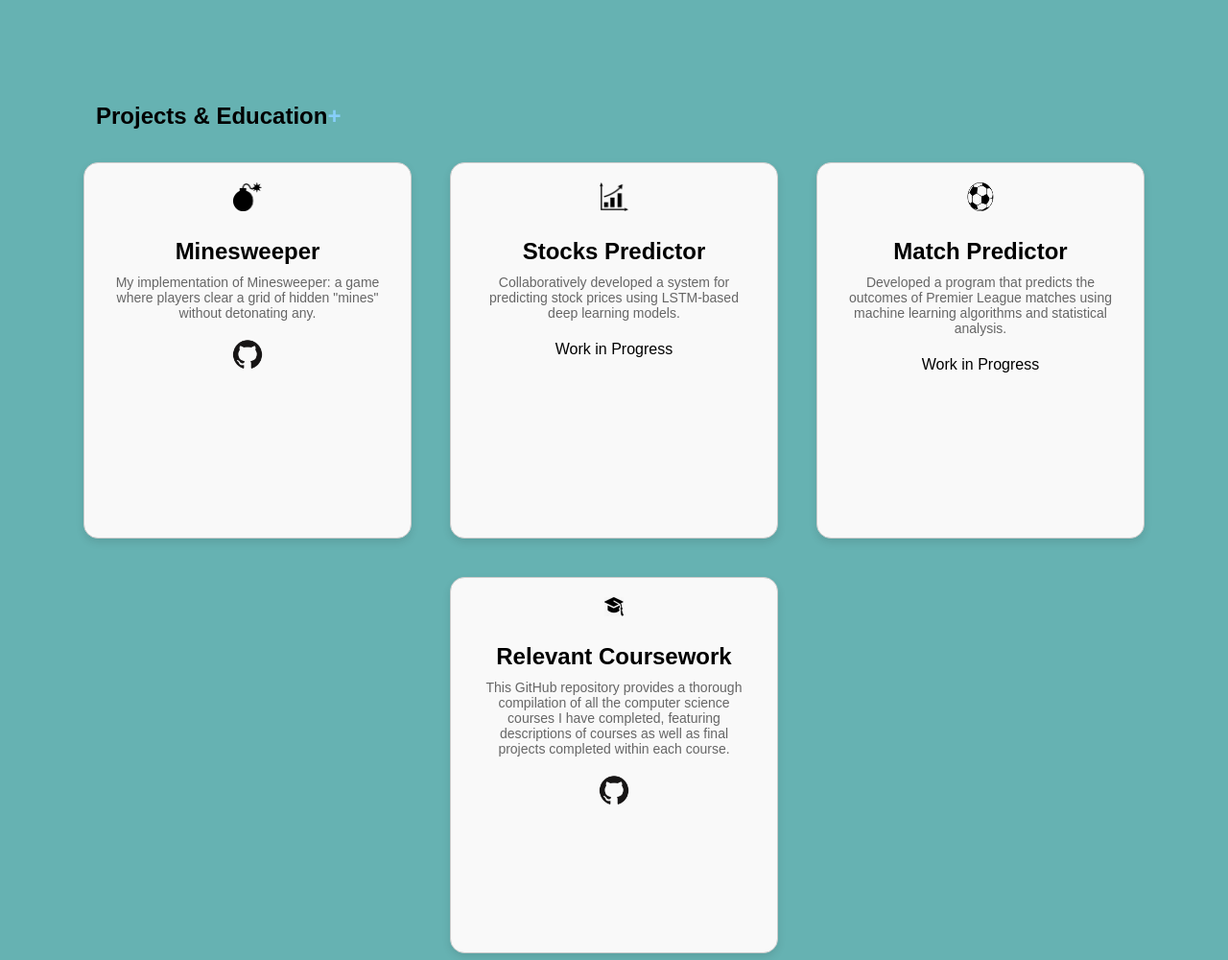
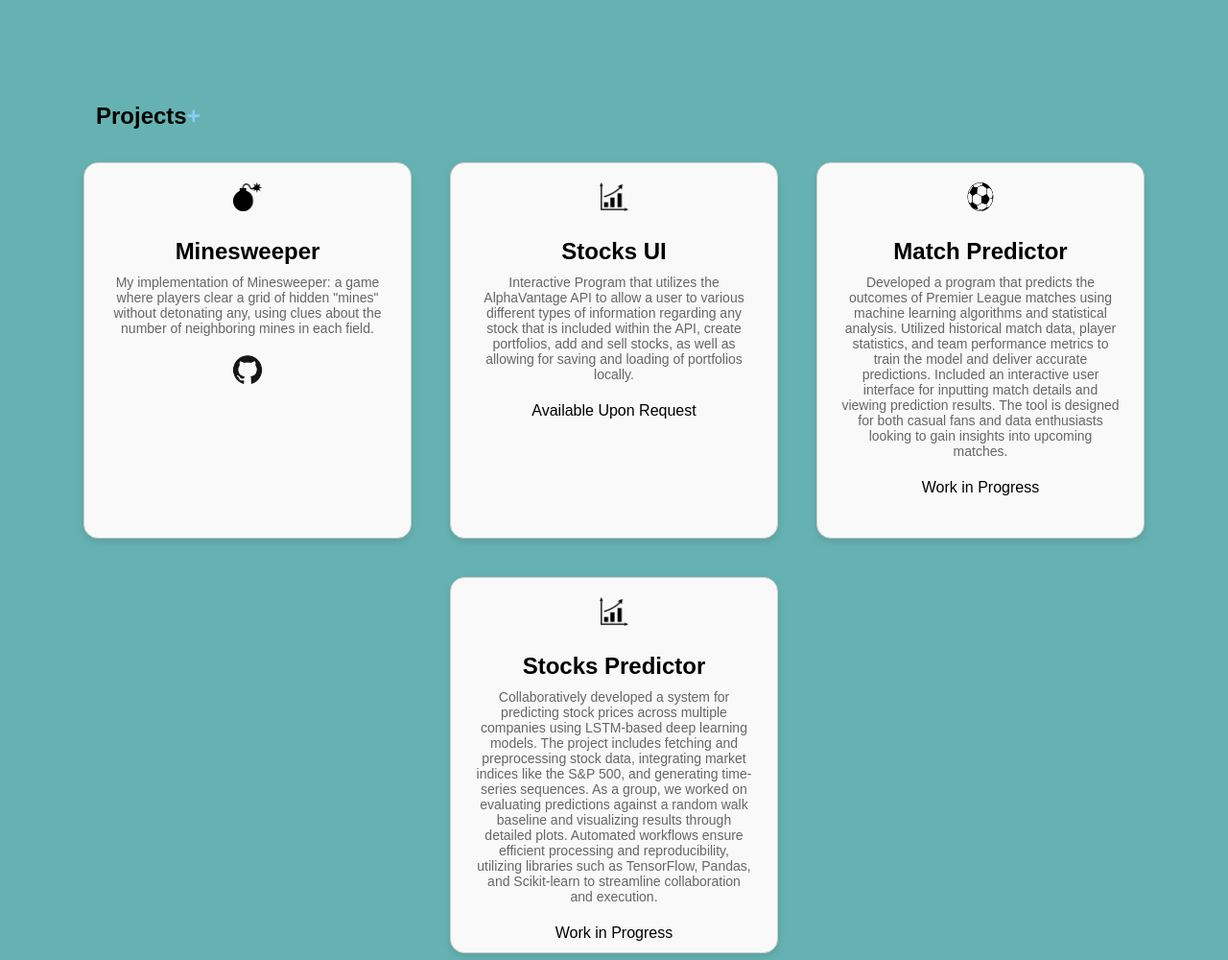
Before and after one commit to jobvengalil/jobvengalil.github.io, a plain HTML site: page index.html in a window 1280 px wide. Shown: the part 549-1549 px from the top of the page at 96% size. Drawn offline with Linux system fonts and the light colour scheme.

Commit message:
Update index.html

```diff
--- a/index.html
+++ b/index.html
@@ -58,7 +58,7 @@
       <h3 class="aboutMe">About Me</h3>
       <p class="aboutMe">Hi, I’m a Computer Science student at Northeastern University, Class of 2027.</p>
       <p class="aboutMe">I began coding in high school, where I took a web development course through MCLA.</p>
-      <p class="aboutMe">This experience ignited my passion for coding, and I've continued to develop my skills through my coursework.</p>
+      <p class="aboutMe">This experience ignited my passion for coding, and I've continued to develop my skills through my coursework</p>
       <p class="aboutMe">Currently, I'm taking courses in Algorithms, Artificial Intelligence, and Computer Systems.</p>
     </div>
   </div>
@@ -70,15 +70,15 @@
     });
   </script>
 
-  <!-- PROJECTS & EDUCATION -->
-  <h3 class="projectsTitle">Projects & Education</h3>
+  <!-- PROJECTS -->
+  <h3 class="projectsTitle">Projects</h3>
   <div class="rowBox">
-    <!-- Project: Minesweeper -->
     <div class="box">
       <img src="../img/bomb.png" height="30" width="30" />
       <p class="boxTitle">Minesweeper</p>
       <p class="boxSubTitle">
-        My implementation of Minesweeper: a game where players clear a grid of hidden "mines" without detonating any.
+        My implementation of Minesweeper: a game where players clear a grid of hidden "mines" without detonating any,
+        using clues about the number of neighboring mines in each field.
       </p>
       <div class="center-container">
         <div class="image-container">
@@ -89,34 +89,46 @@
         </div>
       </div>
     </div>
-
-    <!-- Project: Stocks Predictor -->
     <div class="box">
       <img src="../img/stocks.png" height="30" width="30" />
-      <p class="boxTitle">Stocks Predictor</p>
+      <p class="boxTitle">Stocks UI</p>
       <p class="boxSubTitle">
-        Collaboratively developed a system for predicting stock prices using LSTM-based deep learning models.
+        Interactive Program that utilizes the AlphaVantage API to allow a user to various different types
+        of information regarding any stock that is included within the API, create portfolios, add and sell stocks, as well as
+        allowing for saving and loading of portfolios locally.
+      </p>
+      <div class="center-container">
+        <p class="boxExtraInfo">Available Upon Request</p>
+        <div class="hover-line"></div>
+      </div>
+    </div>
+    <div class="box">
+      <img src="../img/soccer.png" height="30" width="30" />
+      <p class="boxTitle">Match Predictor</p>
+      <p class="boxSubTitle">
+        Developed a program that predicts the outcomes of Premier League matches using machine learning algorithms and statistical analysis. Utilized historical match data, player statistics, and team performance metrics to train the model and deliver accurate predictions. Included an interactive user interface for inputting match details and viewing prediction results. The tool is designed for both casual fans and data enthusiasts looking to gain insights into upcoming matches.
       </p>
       <div class="center-container">
         <p class="boxExtraInfo">Work in Progress</p>
         <div class="hover-line"></div>
       </div>
     </div>
-
-    <!-- Project: Match Predictor -->
     <div class="box">
-      <img src="../img/soccer.png" height="30" width="30" />
-      <p class="boxTitle">Match Predictor</p>
+      <img src="../img/stocks.png" height="30" width="30" />
+      <p class="boxTitle">Stocks Predictor</p>
       <p class="boxSubTitle">
-        Developed a program that predicts the outcomes of Premier League matches using machine learning algorithms and statistical analysis.
+        Collaboratively developed a system for predicting stock prices across multiple companies using LSTM-based deep learning models. The project includes fetching and preprocessing stock data, integrating market indices like the S&P 500, and generating time-series sequences. As a group, we worked on evaluating predictions against a random walk baseline and visualizing results through detailed plots. Automated workflows ensure efficient processing and reproducibility, utilizing libraries such as TensorFlow, Pandas, and Scikit-learn to streamline collaboration and execution.
       </p>
       <div class="center-container">
         <p class="boxExtraInfo">Work in Progress</p>
         <div class="hover-line"></div>
       </div>
     </div>
+  </div>
 
-    <!-- Education: Relevant Coursework -->
+  <!-- EDUCATION -->
+  <h3 class="projectsTitle">Education</h3>
+  <div class="rowBox">
     <div class="box">
       <img src="../img/school.jpg" height="20" width="20" />
       <p class="boxTitle">Relevant Coursework</p>
```
